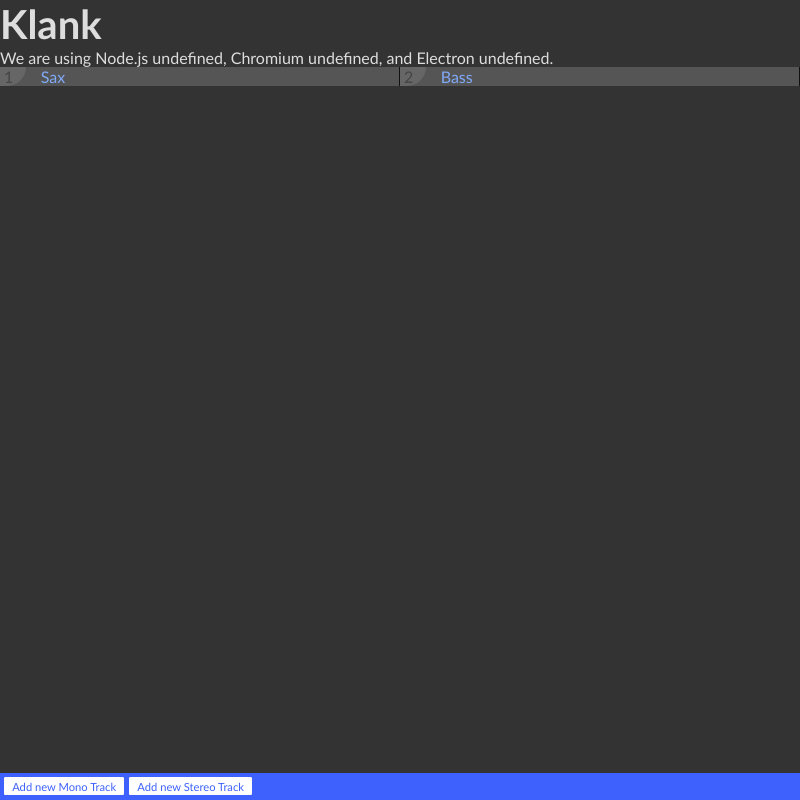
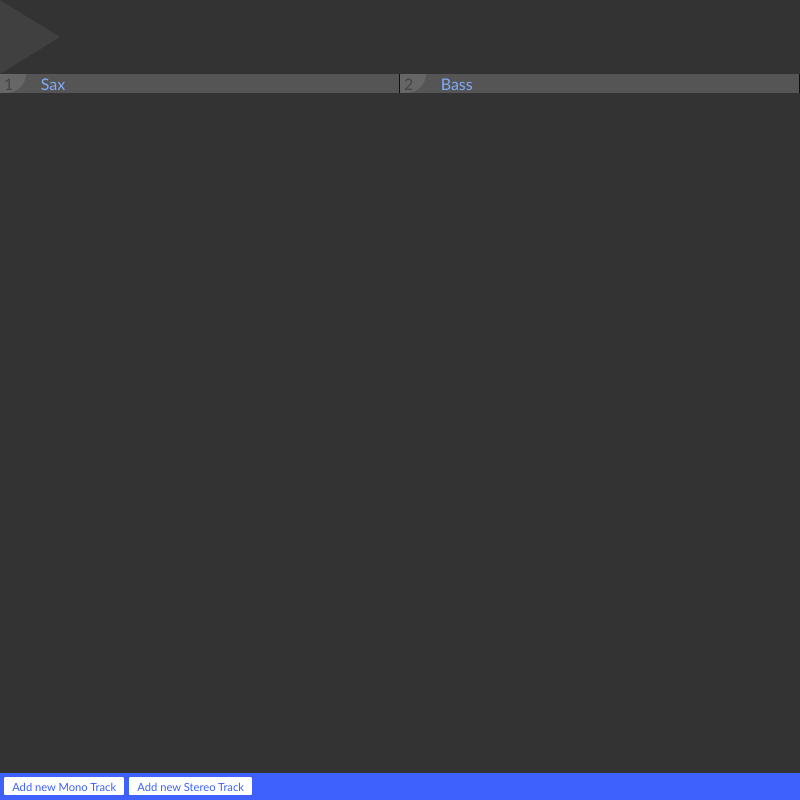
Before and after one commit to dschiller/Klank, an Electron app: page index.html in a window 800 px wide. Drawn offline with Linux system fonts and the light colour scheme.

Commit message:
Add Execution Scripts; Add Core Module to init Components; Clean Code; Add Tacks to Tracks Obejct

```diff
--- a/index.html
+++ b/index.html
@@ -4,32 +4,28 @@
     <meta charset="UTF-8">
     <title>Klank</title>
     <link rel="stylesheet" type="text/css" href="main.css">
-    <link rel="stylesheet" type="text/css" href="modules/statusbar.css">
-    <link rel="stylesheet" type="text/css" href="modules/tracks.css">
-    <link rel="stylesheet" type="text/css" href="modules/dialog.css">
     <link rel="stylesheet" type="text/css" href="modules/button.css">
     <link rel="stylesheet" type="text/css" href="modules/textbox.css">
+    <link rel="stylesheet" type="text/css" href="modules/dialog.css">
+    <link rel="stylesheet" type="text/css" href="modules/toolbar.css">
+    <link rel="stylesheet" type="text/css" href="modules/tracks.css">
+    <link rel="stylesheet" type="text/css" href="modules/statusbar.css">
   </head>
   <body>
-    <h1>Klank</h1>
-
-    <!-- All of the Node.js APIs are available in this renderer process. -->
-    We are using Node.js <script>document.write(process.versions.node)</script>,
-    Chromium <script>document.write(process.versions.chrome)</script>,
-    and Electron <script>document.write(process.versions.electron)</script>.
-
+    <toolbar></toolbar>
     <tracks></tracks>
     <statusbar></statusbar>
-
     <script>
       // You can also require other files to run in this process
       require('./renderer.js')
     </script>
+    <script src="modules/core.js"></script>
     <script src="modules/animation.js"></script>
     <script src="modules/button.js"></script>
     <script src="modules/textbox.js"></script>
     <script src="modules/dialog.js"></script>
     <script src="modules/tracks.js"></script>
+    <script src="modules/toolbar.js"></script>
     <script src="modules/statusbar.js"></script>
   </body>
 </html>
--- /dev/null
+++ b/modules/core.js
@@ -0,0 +1,18 @@
+class Core {
+
+    constructor() { }
+
+    init(elementTagName, elementClass) {
+        this.elementTagName = elementTagName
+        this.elementElements = document.getElementsByTagName(this.elementTagName)
+        // TODO: Sort out duplicate Tags if exists
+        for (let index = 0; index < this.elementElements.length; index++) {
+            this.elementElement = this.elementElements[index]
+            this.element = new elementClass(this.elementElement)
+        }
+        return this.element
+    }
+
+}
+
+let core = new Core()
--- a/modules/dialog.js
+++ b/modules/dialog.js
@@ -46,10 +46,10 @@ class Title {
         // TODO: Need to be fixed; Somehow doesn't work on multiple || Formattings; Check the Outcome to see the Issues
         this.title = title.replace(/[||].+[||]/g, '<titleBold>$&</titleBold>').replace(/[||]/g, '')
         if (this.title.includes('[TrackId]')) {
-            this.title = this.title.replace('[TrackId]', this.dialog.object.track.getId())
+            this.title = this.title.replace('[TrackId]', this.dialog.object.getId())
         }
         if (this.title.includes('[TrackName]')) {
-            this.title = this.title.replace('[TrackName]', this.dialog.object.track.getName())
+            this.title = this.title.replace('[TrackName]', this.dialog.object.getName())
         }
         this.element = document.createElement('title_') // 'title_' workarround: 'title' is partly used by DOM; so innerHTML is not setable
         this.element.innerHTML = this.title
--- a/modules/statusbar.js
+++ b/modules/statusbar.js
@@ -22,10 +22,6 @@ class Item extends Button {
     }
 }
 
-let statusbarElements = document.getElementsByTagName('statusbar')
-for (let index = 0; index < statusbarElements.length; index++) {
-    const statusbarElement = statusbarElements[index]
-    const statusbar = new Statusbar(statusbarElement)
-    statusbar.addItem('Add new Mono Track')
-    statusbar.addItem('Add new Stereo Track')
-}
+let statusbar = core.init('statusbar', Statusbar)
+statusbar.addItem('Add new Mono Track')
+statusbar.addItem('Add new Stereo Track')
--- /dev/null
+++ b/modules/toolbar.css
@@ -0,0 +1,26 @@
+toolbar {
+    display: flex;
+}
+
+playbutton {
+    flex: 1 1 0%;
+    border: 0;
+    background: transparent;
+    box-sizing: border-box;
+    width: 0;
+    height: 74px;
+    border-color: transparent transparent transparent #202020;
+    transition: 100ms all ease;
+    cursor: pointer;
+    border-style: solid;
+    border-width: 37px 0 37px 60px;
+}
+
+playbutton:hover {
+    border-color: transparent transparent transparent #404040;
+}
+
+playbutton.paused {
+    border-style: double;
+    border-width: 0px 0 0px 60px;
+}
--- /dev/null
+++ b/modules/toolbar.js
@@ -0,0 +1,22 @@
+class Toolbar {
+
+    constructor(element) {
+        this.element = element
+        this.playButton = new PlayButton()
+        this.element.appendChild(this.playButton.element)
+    }
+
+}
+
+class PlayButton {
+
+    constructor() {
+        this.element = document.createElement('playbutton')
+        this.element.onclick = () => {
+            this.element.className = this.element.className == '' ? 'paused' : ''
+        }
+    }
+
+}
+
+let toolbar = core.init('toolbar', Toolbar)
--- a/modules/tracks.js
+++ b/modules/tracks.js
@@ -5,12 +5,18 @@ class Tracks {
     }
 
     addTrack(name) {
-        const track = new Track(this.getTrackCount() + 1, name, this)
+        let trackId = this.getTrackCount() + 1
+        let track = new Track(trackId, name)
         this.element.appendChild(track.element)
+        this['track_' + trackId] = track
     }
 
     getTrackCount() {
         return this.element.getElementsByTagName('track').length
+    }
+
+    getTrack(id) {
+        return this['track_' + id]
     }
 
 }
@@ -21,9 +27,9 @@ class Track {
         this.id = id;
         this.name = name;
         this.element = document.createElement('track')
-        this.element.appendChild(new Id(this, this.id).element)
+        this.element.appendChild(new Id(this.id).element)
         this.element.id = this.getId()
-        this.element.appendChild(new Name(this, this.name).element)
+        this.element.appendChild(new Name(this.id, this.name).element)
     }
 
     getId() {
@@ -38,14 +44,13 @@ class Track {
 
 class Id {
 
-    constructor(track, id) {
-        this.track = track
+    constructor(id) {
         this.id = id
         this.element = document.createElement('id')
         this.element.innerText = this.id
         this.element.onclick = () => {
-            let trackStyles = getComputedStyle(this.track.element)
-            this.track.element.style.setProperty('flex', trackStyles.flex == '1 1 0%' ? '0 1 0%' : '1 1 0%')
+            let trackStyles = getComputedStyle(tracks.getTrack(this.id).element)
+            tracks.getTrack(this.id).element.style.setProperty('flex', trackStyles.flex == '1 1 0%' ? '0 1 0%' : '1 1 0%')
         }
     }
 
@@ -53,13 +58,13 @@ class Id {
 
 class Name {
 
-    constructor(track, name) {
-        this.track = track
+    constructor(id, name) {
+        this.id = id
         this.name = name
         this.element = document.createElement('name')
         this.element.innerText = this.name
         this.element.ondblclick = () => {
-            new Dialog(this, './templates/renameTrack.json')
+            new Dialog(tracks.getTrack(this.id), './templates/renameTrack.json')
         }
     }
 
@@ -70,11 +75,6 @@ class Name {
 
 }
 
-let tracks = null
-let tracksElements = document.getElementsByTagName('tracks');
-for (let index = 0; index < tracksElements.length; index++) {
-    const tracksElement = tracksElements[index]
-    tracks = new Tracks(tracksElement)
-    tracks.addTrack('Sax')
-    tracks.addTrack('Bass')
-}
+let tracks = core.init('tracks', Tracks)
+tracks.addTrack('Sax')
+tracks.addTrack('Bass')
```
Also changed, not shown: 3 other files.
